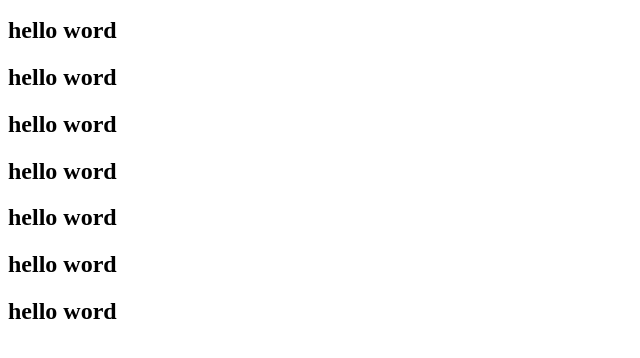
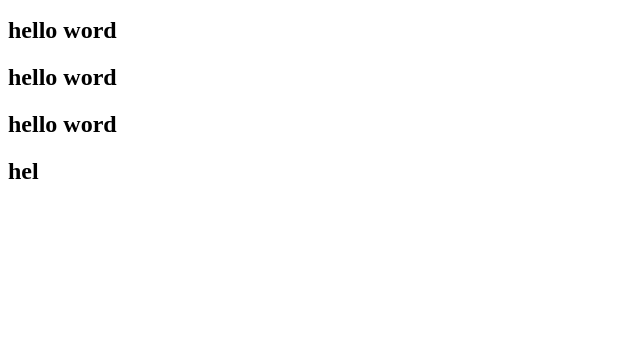
Before and after one commit to hassen213/git-project, a plain HTML site: page index.html in a window 1280 px wide. Shown: the part 136-494 px from the top of the page, without its empty margins (0-640 px from the left). Drawn offline with Linux system fonts and the light colour scheme.

Commit message:
suprimer des balise

```diff
--- a/index.html
+++ b/index.html
@@ -5,7 +5,4 @@ index.html
 <h2>hello word</h2>
 <h2>hello word</h2>
 <h2>hello word</h2>
-<h2>hello word</h2>
-<h2>hello word</h2>
-<h2>hello word</h2>
-<h2>hello word</h2>
+<h2>hel
```
